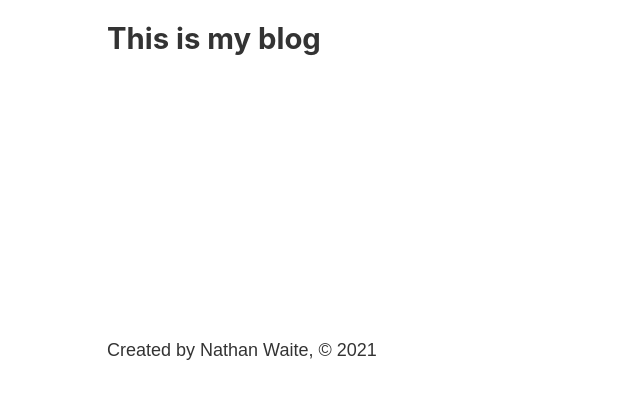
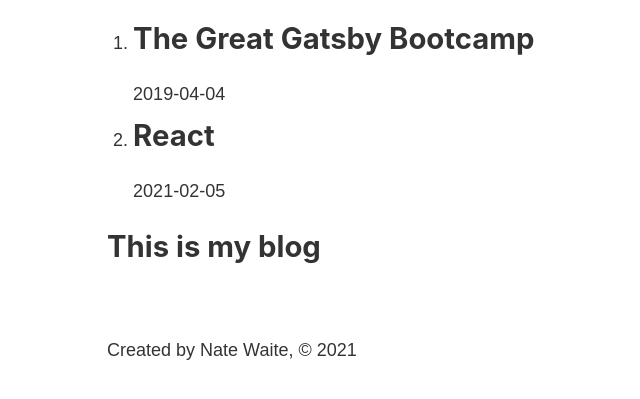
Before and after one commit to natew8/gatsby-practice, a Gatsby site: page /blog in a window 1280 px wide. Shown: the part 393-792 px from the top of the page, without its empty margins (176-816 px from the left). Built offline with nearby package versions, Linux system fonts and the light colour scheme; Gatsby itself is replaced by a stand-in of ours.

Commit message:
Incoorporated Markdown Fetching

```diff
--- a/gatsby-config.js
+++ b/gatsby-config.js
@@ -1,9 +1,17 @@
 module.exports = {
   siteMetadata: {
-    title: 'My Site is Cool',
-    author: 'Nathan Waite'
+    title: "My Site is Cool",
+    author: "Nate Waite",
   },
   plugins: [
-    'gatsby-plugin-sass'
+    "gatsby-plugin-sass",
+    {
+      resolve: "gatsby-source-filesystem",
+      options: {
+        name: "src",
+        path: `${__dirname}/src/`,
+      },
+    },
+    "gatsby-transformer-remark",
   ],
 }
--- a/package.json
+++ b/package.json
@@ -6,7 +6,7 @@
   "license": "0BSD",
   "scripts": {
     "build": "gatsby build",
-    "develop": "gatsby develop",
+    "develop": "env-cmd .env.development gatsby develop",
     "format": "prettier --write \"**/*.{js,jsx,ts,tsx,json,md}\"",
     "start": "npm run develop",
     "serve": "gatsby serve",
@@ -16,11 +16,14 @@
   "dependencies": {
     "gatsby": "^2.26.1",
     "gatsby-plugin-sass": "^3.2.0",
+    "gatsby-source-filesystem": "^2.11.0",
+    "gatsby-transformer-remark": "^2.16.0",
     "node-sass": "^5.0.0",
     "react": "^16.12.0",
     "react-dom": "^16.12.0"
   },
   "devDependencies": {
+    "env-cmd": "^10.1.0",
     "prettier": "2.2.1"
   },
   "repository": {
--- a/src/pages/blog.js
+++ b/src/pages/blog.js
@@ -1,13 +1,38 @@
-import React from 'react'
-import Layout from '../components/layout'
+import { graphql, useStaticQuery } from "gatsby"
+import React from "react"
+import Layout from "../components/layout"
 
 const Blog = () => {
+  const data = useStaticQuery(graphql`
+    query {
+      allMarkdownRemark {
+        edges {
+          node {
+            frontmatter {
+              title
+              date
+            }
+          }
+        }
+      }
+    }
+  `)
+
+  const mappedData = data.allMarkdownRemark.edges.map(edge => {
     return (
-        <Layout>
-            <h1>My Blog</h1>
-            <h2>This is my blog</h2>
-        </Layout>
+      <li>
+        <h2>{edge.node.frontmatter.title}</h2>
+        <p>{edge.node.frontmatter.date}</p>
+      </li>
     )
+  })
+  return (
+    <Layout>
+      <h1>My Blog</h1>
+      <ol>{mappedData}</ol>
+      <h2>This is my blog</h2>
+    </Layout>
+  )
 }
 
 export default Blog
--- /dev/null
+++ b/src/posts/gatsby.md
@@ -0,0 +1,12 @@
+---
+title: "The Great Gatsby Bootcamp"
+date: "2019-04-04"
+---
+
+This is my first Post
+
+## Topics Covered
+
+1. Hey
+2. This is a post
+3. another one
--- /dev/null
+++ b/src/posts/react.md
@@ -0,0 +1,6 @@
+---
+title: "React"
+date: "2021-02-05"
+---
+
+In this blog i say nothing.
```
Also changed, not shown: 1 other file.
